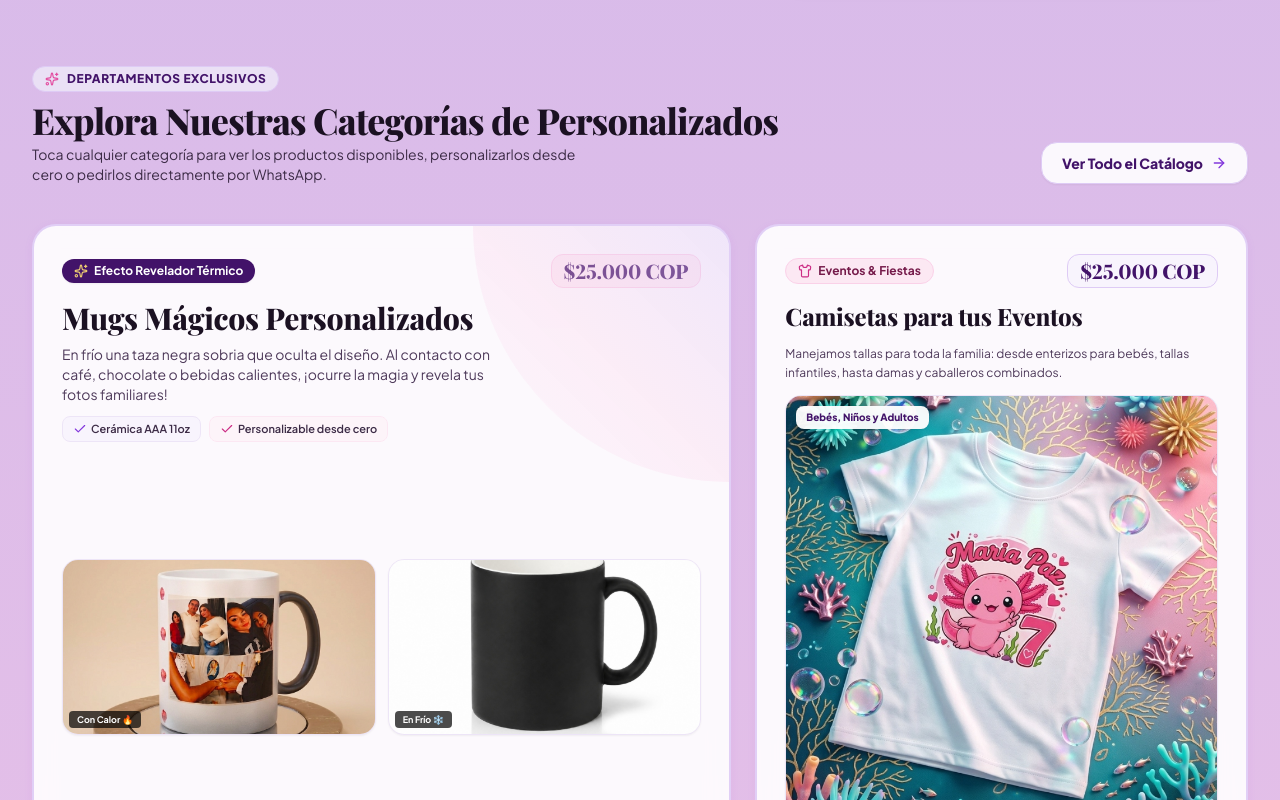
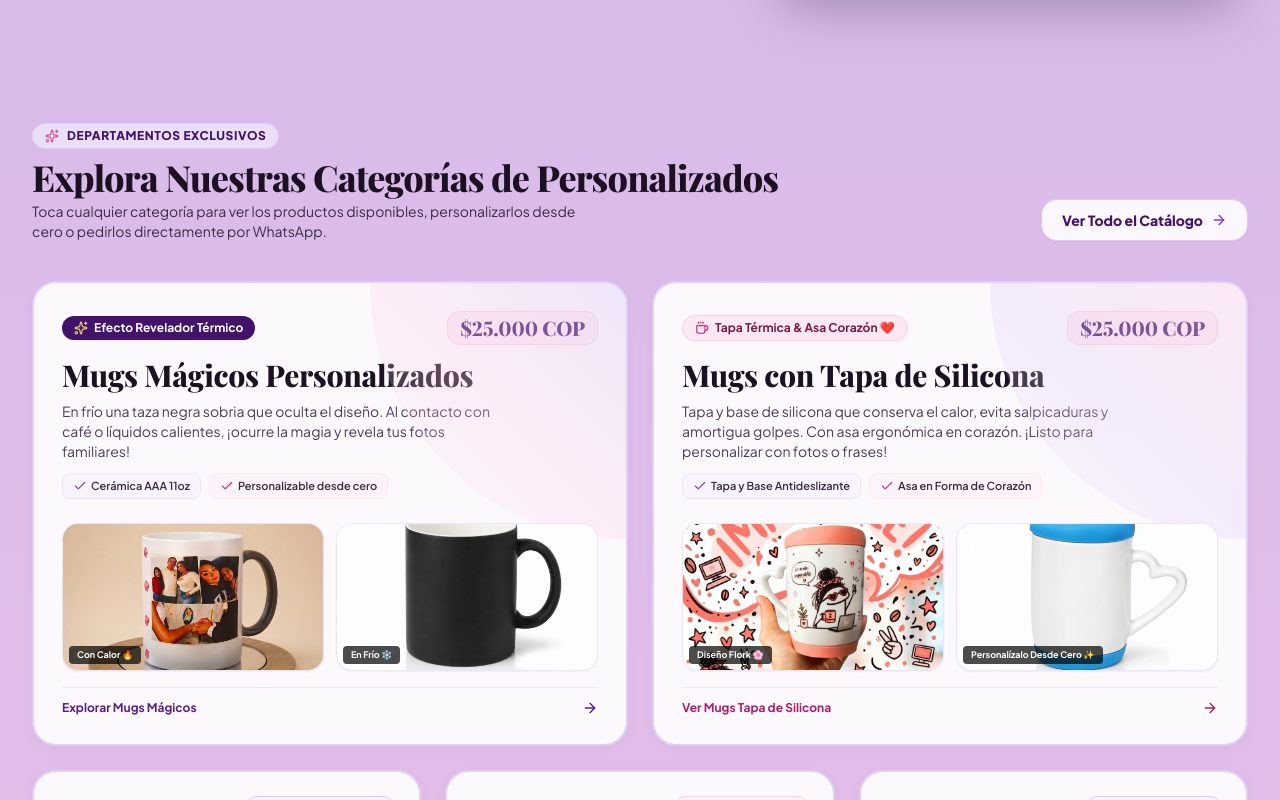
Before and after one commit to totalagroapps/sublimadosvg-shop, a React (Vite) app: page / in a window 1280 px wide. Shown: the part 880-1680 px from the top of the page. Built offline with nearby package versions, Linux system fonts and the light colour scheme.

Commit message:
feat: agregar item Mug Tapa de Silicona en categorias, inicio, bento grid, catalogo y detalle

```diff
--- a/src/App.tsx
+++ b/src/App.tsx
@@ -108,7 +108,10 @@ export function App() {
   // Filter products by category and search
   const filteredProducts = useMemo(() => {
     return products.filter((p) => {
-      const matchesCategory = selectedCategory === 'todos' || p.category === selectedCategory;
+      const matchesCategory =
+        selectedCategory === 'todos' ||
+        p.category === selectedCategory ||
+        (selectedCategory === 'mugs-tradicionales' && p.category === 'mugs-silicona');
       const q = searchQuery.toLowerCase().trim();
       const matchesSearch =
         !q ||
--- a/src/components/BentoCategoryGrid.tsx
+++ b/src/components/BentoCategoryGrid.tsx
@@ -40,11 +40,11 @@ export const BentoCategoryGrid: React.FC<BentoCategoryGridProps> = ({ onSelectCa
         <div className="grid grid-cols-1 md:grid-cols-2 lg:grid-cols-12 gap-5 sm:gap-6">
 
           {/* ========================================================== */}
-          {/* CARD 1: MUGS MÁGICOS (Grande y destacado, span 7)          */}
+          {/* CARD 1: MUGS MÁGICOS (Destacado, span 6)                   */}
           {/* ========================================================== */}
           <div
             onClick={() => onSelectCategory('mugs-magicos')}
-            className="lg:col-span-7 bg-white/90 backdrop-blur-md rounded-3xl border-2 border-purple-200/90 p-6 sm:p-7 shadow-card hover:shadow-soft hover:border-purple-400 hover:scale-[1.01] transition-all cursor-pointer flex flex-col justify-between group relative overflow-hidden"
+            className="lg:col-span-6 bg-white/90 backdrop-blur-md rounded-3xl border-2 border-purple-200/90 p-6 sm:p-7 shadow-card hover:shadow-soft hover:border-purple-400 hover:scale-[1.01] transition-all cursor-pointer flex flex-col justify-between group relative overflow-hidden"
           >
             <div className="absolute top-0 right-0 w-64 h-64 bg-gradient-to-bl from-purple-200/40 via-pink-200/30 to-transparent rounded-bl-full pointer-events-none" />
 
@@ -64,7 +64,7 @@ export const BentoCategoryGrid: React.FC<BentoCategoryGridProps> = ({ onSelectCa
               </h3>
 
               <p className="text-xs sm:text-sm text-slate-600 mt-2 max-w-md leading-relaxed">
-                En frío una taza negra sobria que oculta el diseño. Al contacto con café, chocolate o bebidas calientes, ¡ocurre la magia y revela tus fotos familiares!
+                En frío una taza negra sobria que oculta el diseño. Al contacto con café o líquidos calientes, ¡ocurre la magia y revela tus fotos familiares!
               </p>
 
               <div className="flex flex-wrap gap-2 mt-3 text-[11px] font-semibold text-slate-700">
@@ -110,11 +110,81 @@ export const BentoCategoryGrid: React.FC<BentoCategoryGridProps> = ({ onSelectCa
           </div>
 
           {/* ========================================================== */}
-          {/* CARD 2: CAMISETAS PARA EVENTOS (Vertical elegante, span 5) */}
+          {/* CARD 2: MUGS TAPA DE SILICONA (Destacado, span 6)          */}
+          {/* ========================================================== */}
+          <div
+            onClick={() => onSelectCategory('mugs-silicona')}
+            className="lg:col-span-6 bg-white/90 backdrop-blur-md rounded-3xl border-2 border-purple-200/90 p-6 sm:p-7 shadow-card hover:shadow-soft hover:border-purple-400 hover:scale-[1.01] transition-all cursor-pointer flex flex-col justify-between group relative overflow-hidden"
+          >
+            <div className="absolute top-0 right-0 w-64 h-64 bg-gradient-to-bl from-pink-200/40 via-purple-200/30 to-transparent rounded-bl-full pointer-events-none" />
+
+            <div>
+              <div className="flex items-center justify-between gap-2 mb-3">
+                <span className="inline-flex items-center gap-1.5 px-3 py-1 rounded-full bg-pink-100 text-pink-900 text-xs font-bold border border-pink-200 shadow-sm">
+                  <Coffee className="w-3.5 h-3.5 text-pink-600" />
+                  <span>Tapa Térmica & Asa Corazón ❤️</span>
+                </span>
+                <span className="font-heading font-black text-xl text-purple-900 bg-pink-100/90 px-3 py-0.5 rounded-xl border border-pink-200">
+                  $25.000 COP
+                </span>
+              </div>
+
+              <h3 className="font-heading font-extrabold text-2xl sm:text-3xl text-slate-900 group-hover:text-purple-900 transition-colors">
+                Mugs con Tapa de Silicona
+              </h3>
+
+              <p className="text-xs sm:text-sm text-slate-600 mt-2 max-w-md leading-relaxed">
+                Tapa y base de silicona que conserva el calor, evita salpicaduras y amortigua golpes. Con asa ergonómica en corazón. ¡Listo para personalizar con fotos o frases!
+              </p>
+
+              <div className="flex flex-wrap gap-2 mt-3 text-[11px] font-semibold text-slate-700">
+                <span className="flex items-center gap-1 bg-purple-50 px-2.5 py-1 rounded-lg border border-purple-100">
+                  <Check className="w-3.5 h-3.5 text-purple-600" />
+                  <span>Tapa y Base Antideslizante</span>
+                </span>
+                <span className="flex items-center gap-1 bg-pink-50 px-2.5 py-1 rounded-lg border border-pink-100">
+                  <Check className="w-3.5 h-3.5 text-pink-600" />
+                  <span>Asa en Forma de Corazón</span>
+                </span>
+              </div>
+            </div>
+
+            <div className="mt-6 grid grid-cols-2 gap-3">
+              <div className="relative aspect-video rounded-2xl overflow-hidden bg-slate-100 border border-purple-100 shadow-sm">
+                <img
+                  src="/prod-mug-silicona-imparable.jpg"
+                  alt="Mug silicona diseño Flork"
+                  className="w-full h-full object-cover group-hover:scale-105 transition-transform duration-500"
+                />
+                <span className="absolute bottom-1.5 left-1.5 px-2 py-0.5 rounded bg-black/70 text-white text-[9px] font-bold">
+                  Diseño Flork 🌸
+                </span>
+              </div>
+
+              <div className="relative aspect-video rounded-2xl overflow-hidden bg-slate-100 border border-purple-100 shadow-sm">
+                <img
+                  src="/prod-mug-silicona-blanco.jpg"
+                  alt="Mug silicona personalizable desde cero"
+                  className="w-full h-full object-cover group-hover:scale-105 transition-transform duration-500"
+                />
+                <span className="absolute bottom-1.5 left-1.5 px-2 py-0.5 rounded bg-black/70 text-white text-[9px] font-bold">
+                  Personalízalo Desde Cero ✨
+                </span>
+              </div>
+            </div>
+
+            <div className="mt-4 pt-3 border-t border-purple-100 flex items-center justify-between text-xs font-bold text-pink-700 group-hover:text-pink-900">
+              <span>Ver Mugs Tapa de Silicona</span>
+              <ArrowRight className="w-4 h-4 group-hover:translate-x-1.5 transition-transform" />
+            </div>
+          </div>
+
+          {/* ========================================================== */}
+          {/* CARD 3: CAMISETAS PARA EVENTOS (span 4)                    */}
           {/* ========================================================== */}
           <div
             onClick={() => onSelectCategory('camisetas')}
-            className="lg:col-span-5 bg-white/90 backdrop-blur-md rounded-3xl border-2 border-purple-200/90 p-6 sm:p-7 shadow-card hover:shadow-soft hover:border-purple-400 hover:scale-[1.01] transition-all cursor-pointer flex flex-col justify-between group relative overflow-hidden"
+            className="lg:col-span-4 bg-white/90 backdrop-blur-md rounded-3xl border-2 border-purple-200/90 p-5 sm:p-6 shadow-card hover:shadow-soft hover:border-purple-400 hover:scale-[1.01] transition-all cursor-pointer flex flex-col justify-between group relative overflow-hidden"
           >
             <div className="space-y-3">
               <div className="flex items-center justify-between gap-2">
--- a/src/components/BoutiqueHero.tsx
+++ b/src/components/BoutiqueHero.tsx
@@ -61,6 +61,18 @@ export const BoutiqueHero: React.FC<BoutiqueHeroProps> = ({
       badge: 'Eventos & Familia',
       icon: Shirt,
       accent: 'from-purple-700 to-indigo-600',
+    },
+    {
+      id: 'mugs-silicona',
+      category: 'mugs-silicona' as ProductCategory,
+      title: 'Mugs con Tapa de Silicona y Asa Corazón',
+      tag: 'Tapa Térmica & Asa Corazón ❤️',
+      price: '$25.000 COP',
+      description: 'Mug en cerámica con tapa y base protectora de silicona más asa en corazón. Evita salpicaduras y cuida tus mesas.',
+      image: '/prod-mug-silicona-imparable.jpg',
+      badge: 'Nuevo Lanzamiento',
+      icon: Coffee,
+      accent: 'from-pink-500 to-purple-600',
     },
     {
       id: 'mugs-tradicionales',
--- a/src/components/ProductGrid.tsx
+++ b/src/components/ProductGrid.tsx
@@ -93,6 +93,8 @@ export const ProductGrid: React.FC<ProductGridProps> = ({
           <p className="text-xs sm:text-sm text-slate-700 mt-1">
             {selectedCategory === 'camisetas'
               ? 'Camisetas personalizadas para eventos familiares y cumpleaños con tallas para toda la familia a $25.000 COP.'
+              : selectedCategory === 'mugs-silicona'
+              ? 'Mugs personalizados con tapa y base de silicona térmica y asa en forma de corazón a $25.000 COP. Conserva la temperatura, evita salpicaduras y cuida tus mesas.'
               : selectedCategory === 'mugs-tradicionales'
               ? 'Mugs tradicionales personalizados en cerámica blanca AAA a $20.000 COP. Productos para personalizar desde cero con tus fotos, dedicatorias o diseños.'
               : selectedCategory === 'mugs-magicos'
--- a/src/data/products.ts
+++ b/src/data/products.ts
@@ -2,10 +2,11 @@ import type { Product } from '../types';
 
 export const CATEGORIES = [
   { id: 'todos', name: 'Todo el Catálogo', icon: 'Sparkles', image: '/logo-principal.webp' },
-  { id: 'camisetas', name: 'Camisetas & Eventos', icon: 'Shirt', image: '/prod-camiseta-ajolote.jpg' },
+  { id: 'mugs-silicona', name: 'Mug Tapa de Silicona', icon: 'Coffee', image: '/prod-mug-silicona-imparable.jpg' },
   { id: 'mugs-tradicionales', name: 'Mugs Tradicionales', icon: 'Coffee', image: '/prod-mug-tradicional-foto.jpg' },
   { id: 'mugs-magicos', name: 'Mugs Mágicos', icon: 'Sparkles', image: '/prod-mug-magico-fotos.jpg' },
   { id: 'termos', name: 'Termos Inteligentes', icon: 'Flame', image: '/prod-termo-papa.jpg' },
+  { id: 'camisetas', name: 'Camisetas & Eventos', icon: 'Shirt', image: '/prod-camiseta-ajolote.jpg' },
   { id: 'agendas', name: 'Agendas & Cuadernos', icon: 'BookOpen', image: '/prod-agendas-fe.webp' },
   { id: 'cojines', name: 'Cojines', icon: 'Heart', image: '/prod-cojin-decorativo.webp' },
   { id: 'rompecabezas', name: 'Rompecabezas', icon: 'Puzzle', image: '/prod-rompecabezas-corazon.webp' },
@@ -134,7 +135,7 @@ export const INITIAL_PRODUCTS: Product[] = [
   {
     id: 'prod-mug-tapa-silicona-imparable',
     name: 'Mug Personalizado Tapa de Silicona ("En Modo Imparable")',
-    category: 'mugs-tradicionales',
+    category: 'mugs-silicona',
     price: 25000,
     originalPrice: 32000,
     description: 'Mug personalizado en cerámica premium AAA (11oz) con tapa térmica y base de silicona, además de una encantadora asa en forma de corazón. La tapa de silicona conserva el calor de tu café o té y evita salpicaduras, mientras que la base antideslizante protege tus superficies y amortigua golpes. Personalizable con diseño Flork "En Modo: Imparable", fotos o dedicatorias.',
@@ -146,6 +147,7 @@ export const INITIAL_PRODUCTS: Product[] = [
       'Sublimación permanente a todo color con tus fotos o dedicatorias',
     ],
     image: '/prod-mug-silicona-imparable.jpg',
+    gallery: ['/prod-mug-silicona-imparable.jpg', '/prod-mug-silicona-blanco.jpg'],
     mockupType: 'mug',
     badge: 'Tapa Silicona & Corazón ❤️',
     rating: 5.0,
@@ -158,7 +160,7 @@ export const INITIAL_PRODUCTS: Product[] = [
   {
     id: 'prod-mug-tapa-silicona-blanco',
     name: 'Mug Personalizado Tapa de Silicona (Personalízalo Desde Cero)',
-    category: 'mugs-tradicionales',
+    category: 'mugs-silicona',
     price: 25000,
     originalPrice: 32000,
     description: 'Mug personalizado con tapa y base de silicona listo para personalizar desde cero con tus fotos, logos corporativos, nombres o dedicatorias. Cuenta con tapa hermética para evitar derrames, base de silicona que cuida tus superficies y asa en forma de corazón. El mug ideal para oficina, estudio o regalar a alguien especial.',
@@ -170,6 +172,7 @@ export const INITIAL_PRODUCTS: Product[] = [
       'Incluye asesoría y diseño previo sin costo adicional',
     ],
     image: '/prod-mug-silicona-blanco.jpg',
+    gallery: ['/prod-mug-silicona-blanco.jpg', '/prod-mug-silicona-imparable.jpg'],
     mockupType: 'mug',
     badge: 'Personaliza Desde Cero ✨',
     rating: 5.0,
--- a/src/types/index.ts
+++ b/src/types/index.ts
@@ -1,4 +1,4 @@
-export type ProductCategory = 'todos' | 'camisetas' | 'mugs' | 'mugs-tradicionales' | 'mugs-magicos' | 'termos' | 'agendas' | 'cojines' | 'rompecabezas' | 'regalos';
+export type ProductCategory = 'todos' | 'camisetas' | 'mugs' | 'mugs-tradicionales' | 'mugs-magicos' | 'mugs-silicona' | 'termos' | 'agendas' | 'cojines' | 'rompecabezas' | 'regalos';
 
 export type MockupType = 'mug' | 'tshirt' | 'puzzle' | 'tumbler' | 'pillow';
 
@@ -11,6 +11,7 @@ export interface Product {
   description: string;
   features: string[];
   image: string;
+  gallery?: string[];
   mockupType: MockupType;
   availableColors?: { name: string; hex: string }[];
   availableSizes?: string[];
```
Also changed, not shown: src/components/Footer.tsx (+8 -0 lines), src/components/ProductDetailPage.tsx (+35 -1 lines).
